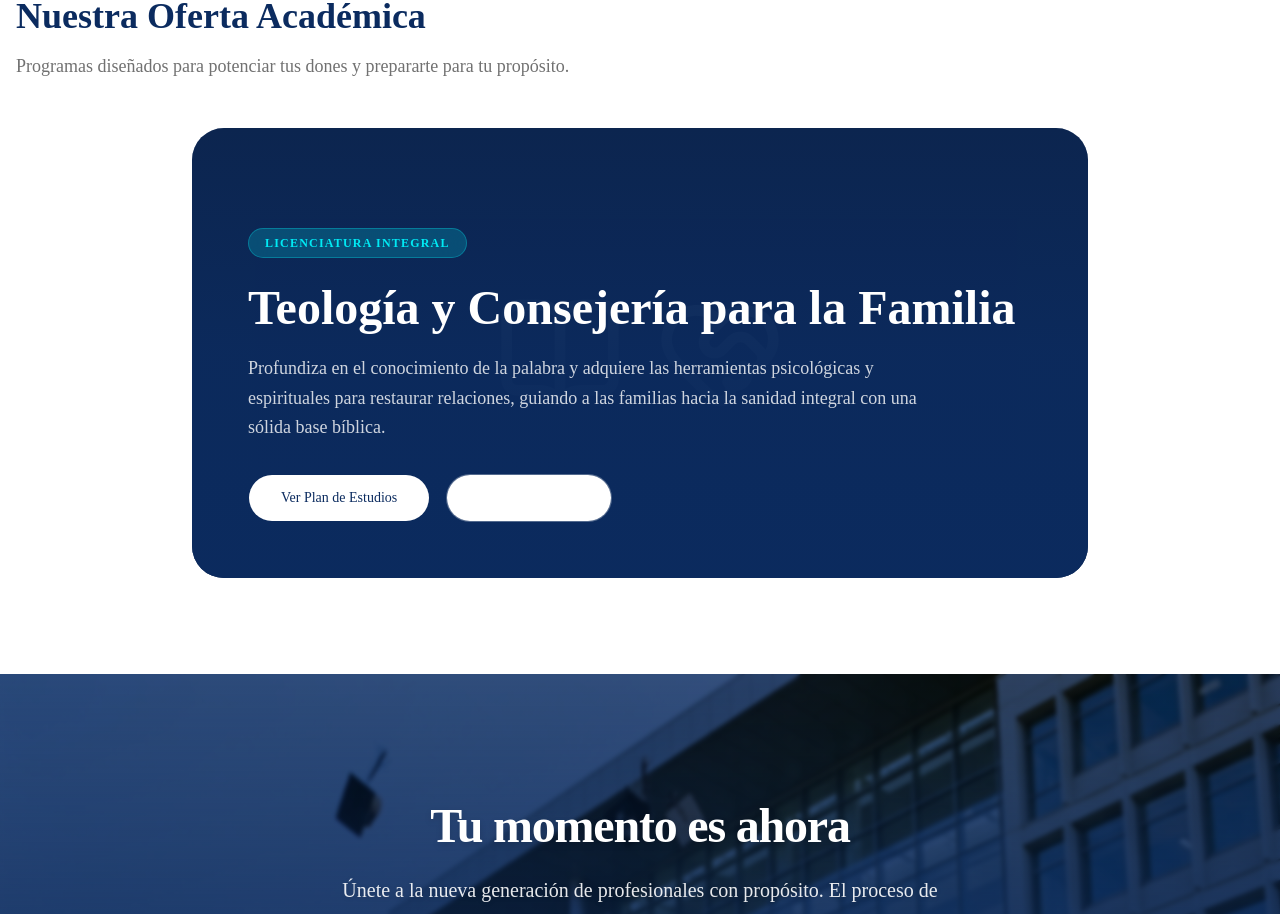
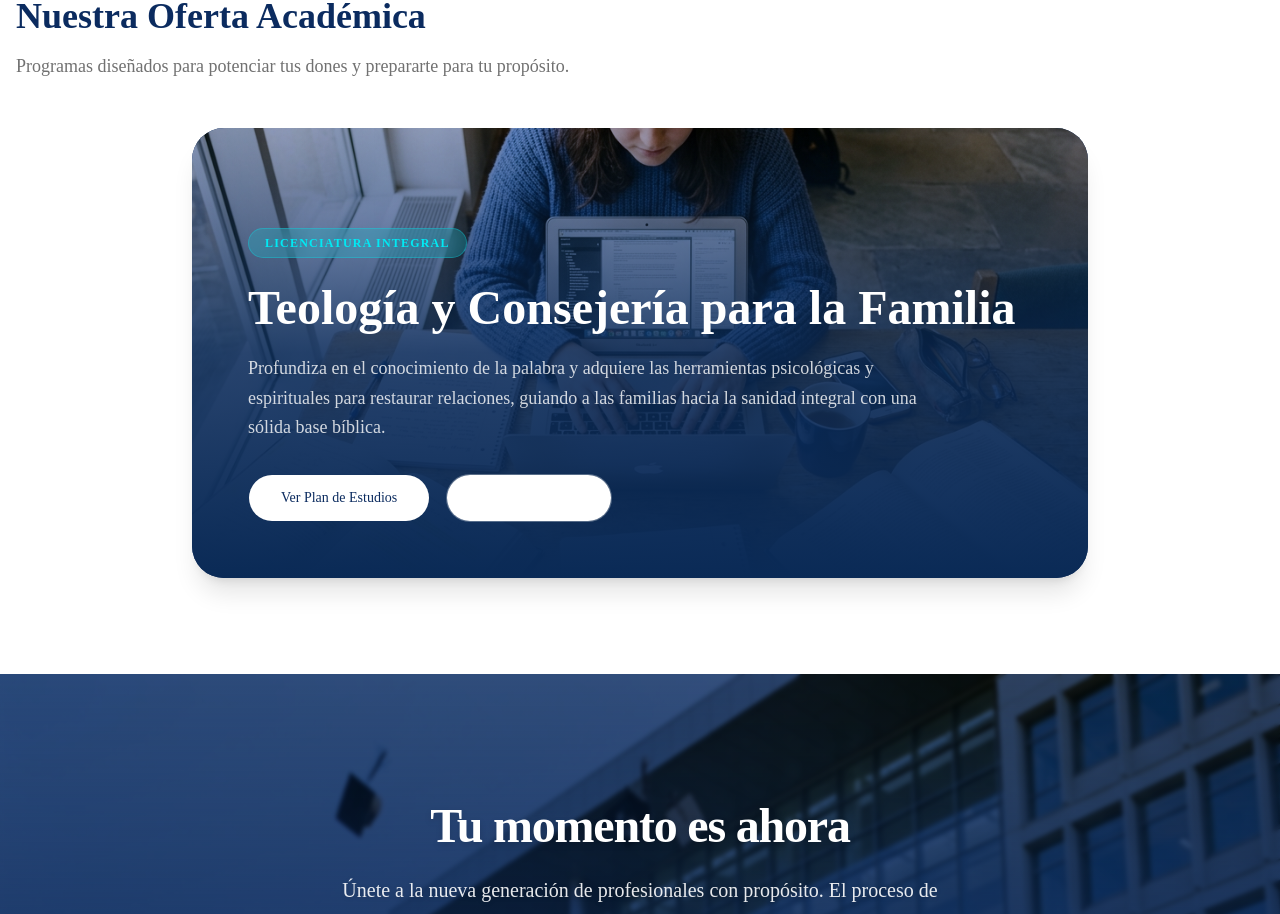
Before and after one commit to universidaduniglobal/antigravity, a Next.js app: page / in a window 1280 px wide. Shown: the part 1560-2474 px from the top of the page. Built offline with nearby package versions, Linux system fonts and the light colour scheme.

Commit message:
feat: replace solid blue background in degree card with student image and update blue filter

```diff
--- a/src/app/page.tsx
+++ b/src/app/page.tsx
@@ -104,14 +104,17 @@ export default function Home() {
           </div>
 
           <div className="max-w-4xl mx-auto">
-            <div className="group relative overflow-hidden rounded-[2rem] bg-primary text-primary-foreground flex flex-col justify-end min-h-[450px]">
-              <div className="absolute inset-0 bg-gradient-to-t from-primary/95 via-primary/80 to-transparent z-10"></div>
-
-              <div className="absolute inset-0 z-0 flex justify-center items-center opacity-30 group-hover:scale-105 transition-transform duration-700 bg-slate-900">
-                 <div className="flex gap-8">
-                   <BookOpen className="w-32 h-32 opacity-20" />
-                   <HeartHandshake className="w-32 h-32 opacity-20" />
-                 </div>
+            <div className="group relative overflow-hidden rounded-[2rem] bg-primary text-primary-foreground flex flex-col justify-end min-h-[450px] shadow-xl">
+              <div className="absolute inset-0 z-0">
+                <Image
+                  src="/images/degree-bg.png"
+                  alt="Estudiante tecleando en laptop y estudiando"
+                  fill
+                  className="object-cover group-hover:scale-105 transition-transform duration-700"
+                />
+                {/* Different blue filter but keeping text legible */}
+                <div className="absolute inset-0 bg-blue-900/40 mix-blend-multiply"></div>
+                <div className="absolute inset-0 bg-gradient-to-t from-[#0A2A56] via-[#0A2A56]/80 to-transparent"></div>
               </div>
 
               <div className="relative z-20 p-10 md:p-14 mt-auto">
```
Also changed, not shown: public/images/degree-bg.png (added).
